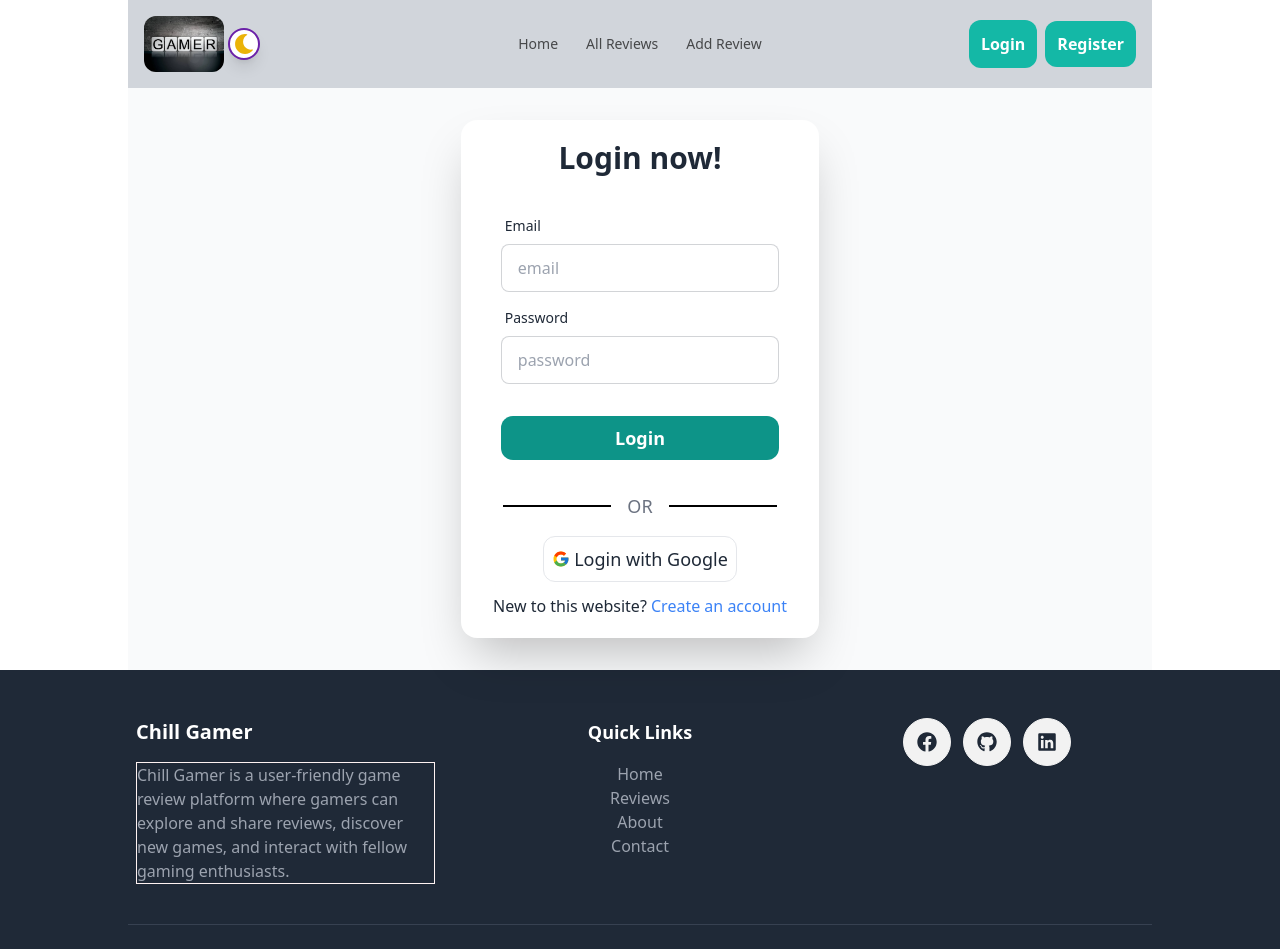
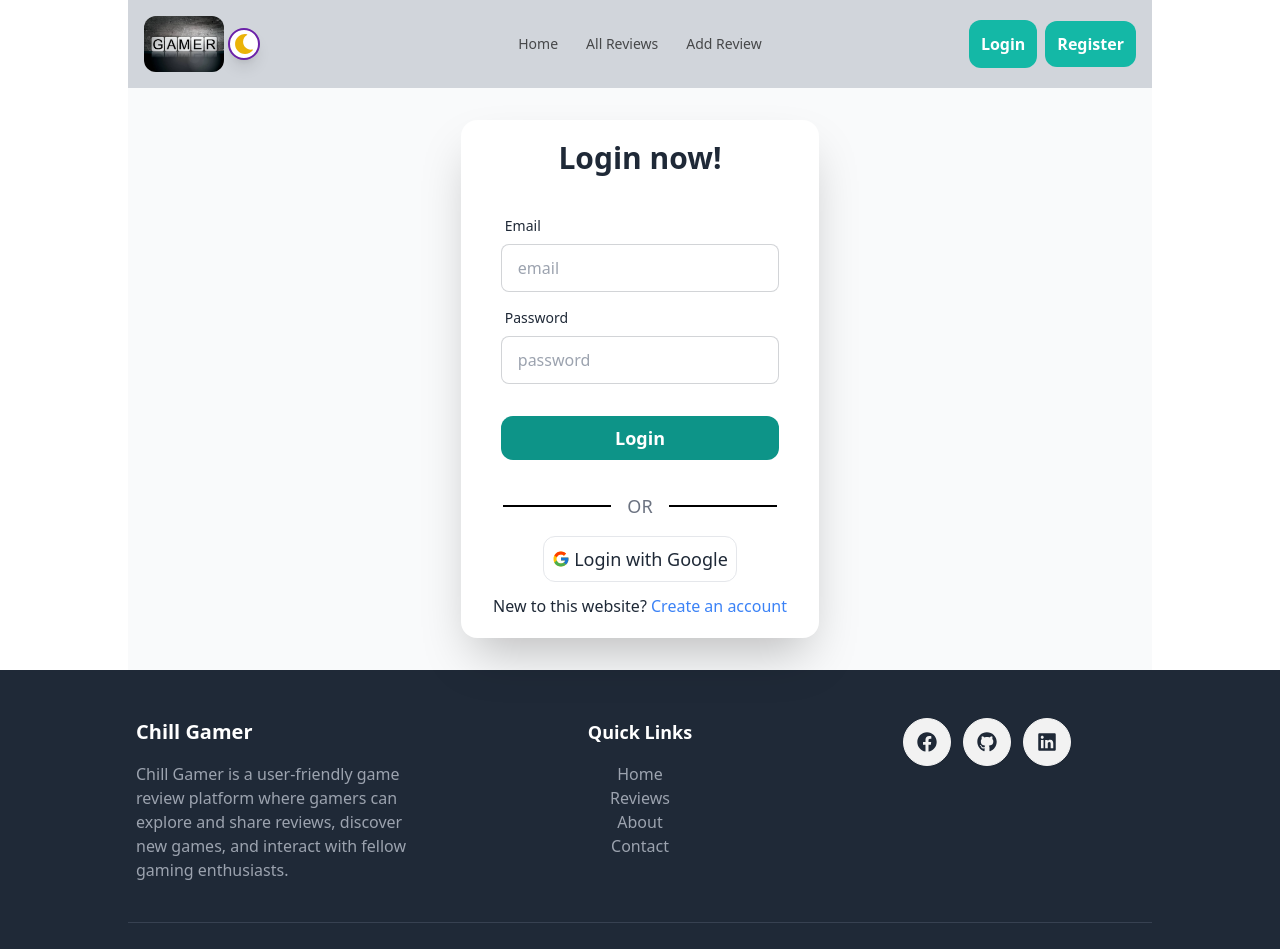
Before and after one commit to Soraiya11-7/game-review-client-side, a React (Vite) app: page /auth/login in a window 1280 px wide. Shown: the top 949 px of the page. Built offline with nearby package versions, Linux system fonts and the light colour scheme; no server answers.

Commit message:
Live Link added on Readme file

```diff
--- a/src/components/Footer.jsx
+++ b/src/components/Footer.jsx
@@ -10,7 +10,7 @@ const Footer = () => {
           {/* About Section */}
           <div className="text-center md:text-left">
             <h2 className="text-xl font-semibold mb-4">Chill Gamer</h2>
-            <p className="text-gray-400 mx-auto border text-sm sm:text-base border-red-50 w-full sm:w-[60%] md:w-[95%] md:mx-0">
+            <p className="text-gray-400 mx-auto text-sm sm:text-base w-full sm:w-[60%] md:w-[95%] md:mx-0">
               Chill Gamer is a user-friendly game review platform where gamers can explore and share reviews, discover new games, and interact with fellow gaming enthusiasts.
             </p>
           </div>
```
Also changed, not shown: 1 other file (tests, documents, lock files or other folders).
